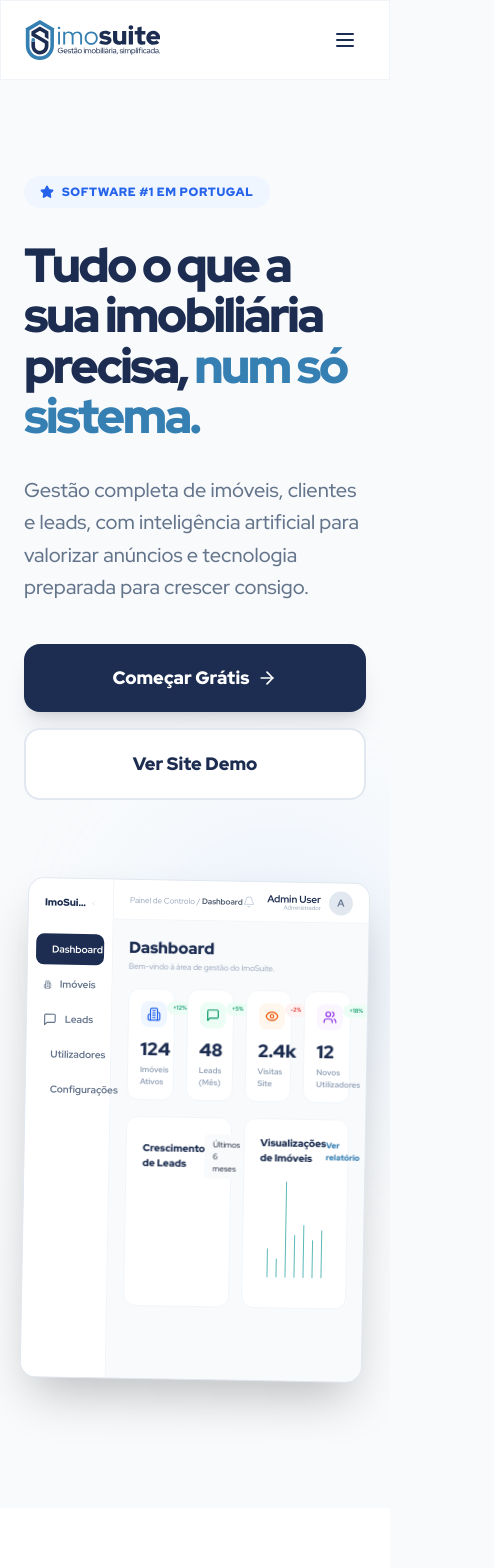
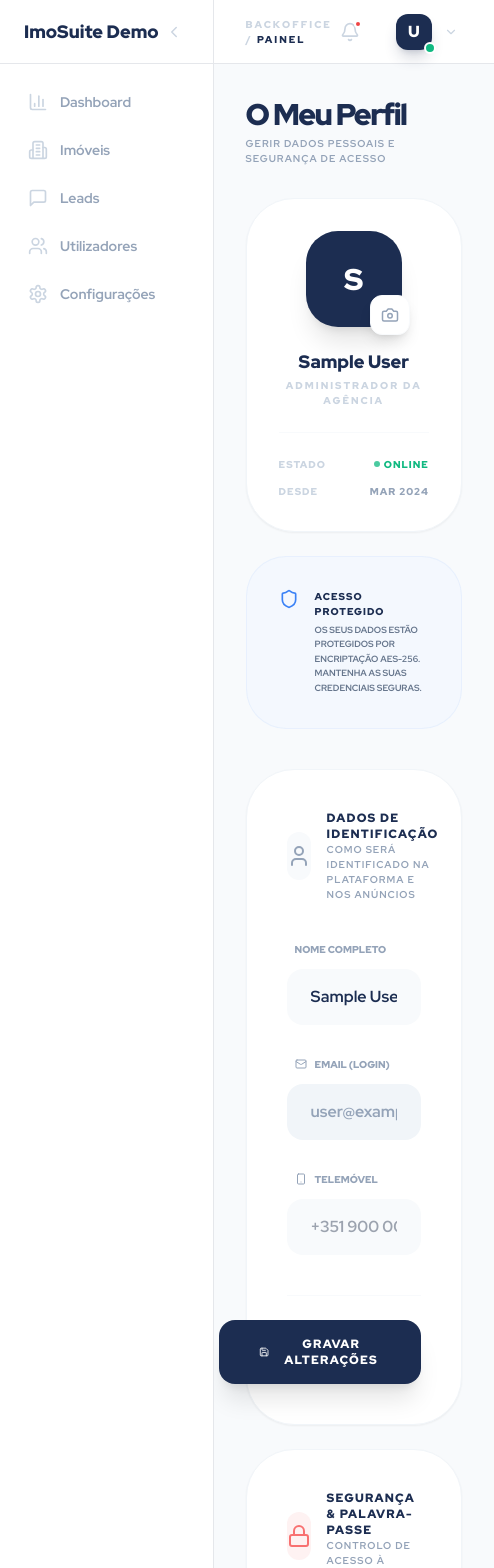
Before and after one commit to snapimoveis/imosuite, a React (Vite) app: page /#/admin/profile in a window 390 px wide. Before the commit this address led to /#/. Shown: the top 1568 px of the page, 494 px wide, since content can reach past the window. Built offline with nearby package versions, Linux system fonts and the light colour scheme; no server answers; the database is empty; sample sign-in values are in the browser's storage.

Commit message:
feat(admin): Add user profile management page
Implements a new page for administrators to view and edit their profile information. This includes updating their display name and phone number, with changes persisted to both Firebase Authentication and Firestore.

```diff
--- a/App.tsx
+++ b/App.tsx
@@ -17,6 +17,7 @@ import AdminImoveis from './pages/admin/AdminImoveis.tsx';
 import AdminLeads from './pages/admin/AdminLeads.tsx';
 import AdminSettings from './pages/admin/AdminSettings.tsx';
 import AdminUsers from './pages/admin/AdminUsers.tsx';
+import AdminProfile from './pages/admin/AdminProfile.tsx'; // Nova Importação
 import AdminShell from './components/admin/AdminShell.tsx';
 import PublicPortal from './pages/PublicPortal.tsx';
 import PublicImovelDetails from './pages/PublicImovelDetails.tsx';
@@ -67,6 +68,7 @@ const App: React.FC = () => {
               <Route path="leads" element={<AdminLeads />} />
               <Route path="users" element={<AdminUsers />} />
               <Route path="settings" element={<AdminSettings />} />
+              <Route path="profile" element={<AdminProfile />} /> {/* Nova Rota */}
             </Route>
 
             <Route path="*" element={<Navigate to="/" replace />} />
--- /dev/null
+++ b/pages/admin/AdminProfile.tsx
@@ -0,0 +1,196 @@
+
+import React, { useState, useEffect } from 'react';
+import { useAuth } from '../../contexts/AuthContext';
+import { doc, updateDoc, serverTimestamp } from 'firebase/firestore';
+import { updateProfile } from 'firebase/auth';
+import { db, auth } from '../../lib/firebase';
+import { User, Mail, Shield, Lock, Save, Loader2, CheckCircle2, Phone, Camera, Smartphone } from 'lucide-react';
+
+const AdminProfile: React.FC = () => {
+  const { profile, user } = useAuth();
+  const [isSaving, setIsSaving] = useState(false);
+  const [success, setSuccess] = useState(false);
+  const [formData, setFormData] = useState({
+    displayName: '',
+    email: '',
+    phone: '',
+  });
+
+  useEffect(() => {
+    if (profile) {
+      setFormData({
+        displayName: profile.displayName || '',
+        email: profile.email || '',
+        phone: (profile as any).phone || '',
+      });
+    }
+  }, [profile]);
+
+  const handleSave = async (e: React.FormEvent) => {
+    e.preventDefault();
+    if (!user || !profile) return;
+
+    setIsSaving(true);
+    setSuccess(false);
+
+    try {
+      // 1. Atualizar Profile no Firebase Auth
+      await updateProfile(user, { displayName: formData.displayName });
+
+      // 2. Atualizar documento do utilizador no Firestore
+      const userRef = doc(db, 'users', user.uid);
+      await updateDoc(userRef, {
+        displayName: formData.displayName,
+        phone: formData.phone,
+        updated_at: serverTimestamp(),
+      });
+
+      setSuccess(true);
+      setTimeout(() => setSuccess(false), 3000);
+    } catch (error) {
+      console.error("Erro ao atualizar perfil:", error);
+      alert("Erro ao guardar alterações.");
+    } finally {
+      setIsSaving(false);
+    }
+  };
+
+  return (
+    <div className="max-w-4xl space-y-8 font-brand animate-in fade-in duration-500 pb-20">
+      <div className="flex justify-between items-start">
+        <div>
+          <h1 className="text-3xl font-black text-[#1c2d51] tracking-tighter">O Meu Perfil</h1>
+          <p className="text-slate-400 font-bold uppercase text-[10px] tracking-widest mt-1">Gerir dados pessoais e segurança de acesso</p>
+        </div>
+        {success && (
+          <div className="bg-emerald-50 text-emerald-600 px-6 py-3 rounded-2xl flex items-center gap-2 text-xs font-black uppercase tracking-widest animate-in slide-in-from-top-4">
+            <CheckCircle2 size={16} /> Perfil Atualizado
+          </div>
+        )}
+      </div>
+
+      <div className="grid grid-cols-1 lg:grid-cols-3 gap-10">
+        {/* Cartão de Identidade Visual */}
+        <div className="lg:col-span-1 space-y-6">
+          <div className="bg-white p-8 rounded-[3rem] border border-slate-100 shadow-sm text-center flex flex-col items-center">
+            <div className="relative group mb-6">
+              <div className="w-24 h-24 rounded-[2rem] bg-[#1c2d51] text-white flex items-center justify-center text-3xl font-black shadow-xl">
+                {formData.displayName?.charAt(0).toUpperCase() || user?.email?.charAt(0).toUpperCase()}
+              </div>
+              <button className="absolute -bottom-2 -right-2 bg-white w-10 h-10 rounded-xl shadow-lg border border-slate-50 flex items-center justify-center text-slate-400 hover:text-[#1c2d51] transition-all">
+                <Camera size={18} />
+              </button>
+            </div>
+            <h3 className="font-black text-[#1c2d51] text-lg leading-tight mb-1">{formData.displayName || 'Utilizador'}</h3>
+            <p className="text-[10px] font-black uppercase tracking-[0.2em] text-slate-300 mb-6">{profile?.role === 'admin' ? 'Administrador da Agência' : 'Consultor Imobiliário'}</p>
+
+            <div className="w-full pt-6 border-t border-slate-50 space-y-3">
+              <div className="flex items-center justify-between text-[10px] font-black uppercase tracking-widest">
+                <span className="text-slate-300">Estado</span>
+                <span className="text-emerald-500 flex items-center gap-1"><div className="w-1.5 h-1.5 rounded-full bg-emerald-500 animate-pulse"></div> Online</span>
+              </div>
+              <div className="flex items-center justify-between text-[10px] font-black uppercase tracking-widest">
+                <span className="text-slate-300">Desde</span>
+                <span className="text-slate-400">Mar 2024</span>
+              </div>
+            </div>
+          </div>
+
+          <div className="bg-blue-50/50 p-8 rounded-[2.5rem] border border-blue-100/50">
+            <div className="flex items-start gap-4">
+              <div className="text-blue-500"><Shield size={20}/></div>
+              <div>
+                <p className="text-[10px] font-black text-[#1c2d51] uppercase tracking-widest mb-1">Acesso Protegido</p>
+                <p className="text-[9px] text-slate-500 font-bold uppercase leading-relaxed">
+                  Os seus dados estão protegidos por encriptação AES-256. Mantenha as suas credenciais seguras.
+                </p>
+              </div>
+            </div>
+          </div>
+        </div>
+
+        {/* Formulário de Dados */}
+        <div className="lg:col-span-2 space-y-6">
+          <form onSubmit={handleSave} className="bg-white p-10 rounded-[3rem] border border-slate-100 shadow-sm space-y-10">
+            <div className="flex items-center gap-4">
+              <div className="w-12 h-12 bg-slate-50 text-slate-400 rounded-2xl flex items-center justify-center"><User size={24}/></div>
+              <div>
+                <h3 className="font-black text-[#1c2d51] uppercase text-xs tracking-widest">Dados de Identificação</h3>
+                <p className="text-[10px] text-slate-400 font-bold uppercase tracking-widest">Como será identificado na plataforma e nos anúncios</p>
+              </div>
+            </div>
+
+            <div className="grid grid-cols-1 md:grid-cols-2 gap-8">
+              <div className="md:col-span-2">
+                <label className="block text-[10px] font-black uppercase text-slate-400 mb-3 ml-2">Nome Completo</label>
+                <input
+                  type="text"
+                  value={formData.displayName}
+                  onChange={e => setFormData({...formData, displayName: e.target.value})}
+                  className="w-full px-6 py-4 bg-slate-50 border-none rounded-2xl outline-none font-bold text-[#1c2d51] focus:ring-2 focus:ring-[#1c2d51]/10 transition-all"
+                />
+              </div>
+              <div>
+                <label className="block text-[10px] font-black uppercase text-slate-400 mb-3 ml-2 flex items-center gap-2"><Mail size={12}/> Email (Login)</label>
+                <input
+                  type="email"
+                  readOnly
+                  value={formData.email}
+                  className="w-full px-6 py-4 bg-slate-100 border-none rounded-2xl outline-none font-bold text-slate-400 cursor-not-allowed"
+                />
+              </div>
+              <div>
+                <label className="block text-[10px] font-black uppercase text-slate-400 mb-3 ml-2 flex items-center gap-2"><Smartphone size={12}/> Telemóvel</label>
+                <input
+                  type="text"
+                  value={formData.phone}
+                  onChange={e => setFormData({...formData, phone: e.target.value})}
+                  className="w-full px-6 py-4 bg-slate-50 border-none rounded-2xl outline-none font-bold text-[#1c2d51] focus:ring-2 focus:ring-[#1c2d51]/10 transition-all"
+                  placeholder="+351 900 000 000"
+                />
+              </div>
+            </div>
+
+            <div className="pt-6 border-t border-slate-50 flex justify-end">
+              <button
+                type="submit"
+                disabled={isSaving}
+                className="bg-[#1c2d51] text-white px-10 py-4 rounded-2xl font-black text-xs uppercase tracking-widest flex items-center gap-3 shadow-xl hover:-translate-y-0.5 transition-all disabled:opacity-50"
+              >
+                {isSaving ? <Loader2 className="animate-spin" size={16} /> : <Save size={16} />} Gravar Alterações
+              </button>
+            </div>
+          </form>
+
+          {/* Secção de Segurança */}
+          <div className="bg-white p-10 rounded-[3rem] border border-slate-100 shadow-sm space-y-10">
+            <div className="flex items-center gap-4">
+              <div className="w-12 h-12 bg-red-50 text-red-400 rounded-2xl flex items-center justify-center"><Lock size={24}/></div>
+              <div>
+                <h3 className="font-black text-[#1c2d51] uppercase text-xs tracking-widest">Segurança & Palavra-passe</h3>
+                <p className="text-[10px] text-slate-400 font-bold uppercase tracking-widest">Controlo de acesso à conta</p>
+              </div>
+            </div>
+
+            <div className="flex flex-col md:flex-row items-center justify-between gap-6 p-6 bg-slate-50 rounded-[2rem]">
+               <div className="flex items-center gap-4">
+                  <div className="w-10 h-10 rounded-xl bg-white flex items-center justify-center text-slate-400 shadow-sm">
+                    <Lock size={18} />
+                  </div>
+                  <div>
+                    <p className="text-[11px] font-black text-[#1c2d51] uppercase tracking-tighter">Alterar Palavra-passe</p>
+                    <p className="text-[9px] text-slate-400 font-bold uppercase">Última alteração há 3 meses</p>
+                  </div>
+               </div>
+               <button className="px-6 py-3 bg-white border border-slate-200 text-[#1c2d51] rounded-xl text-[10px] font-black uppercase tracking-widest hover:bg-slate-50 transition-all">
+                  Redefinir Agora
+               </button>
+            </div>
+          </div>
+        </div>
+      </div>
+    </div>
+  );
+};
+
+export default AdminProfile;
```
